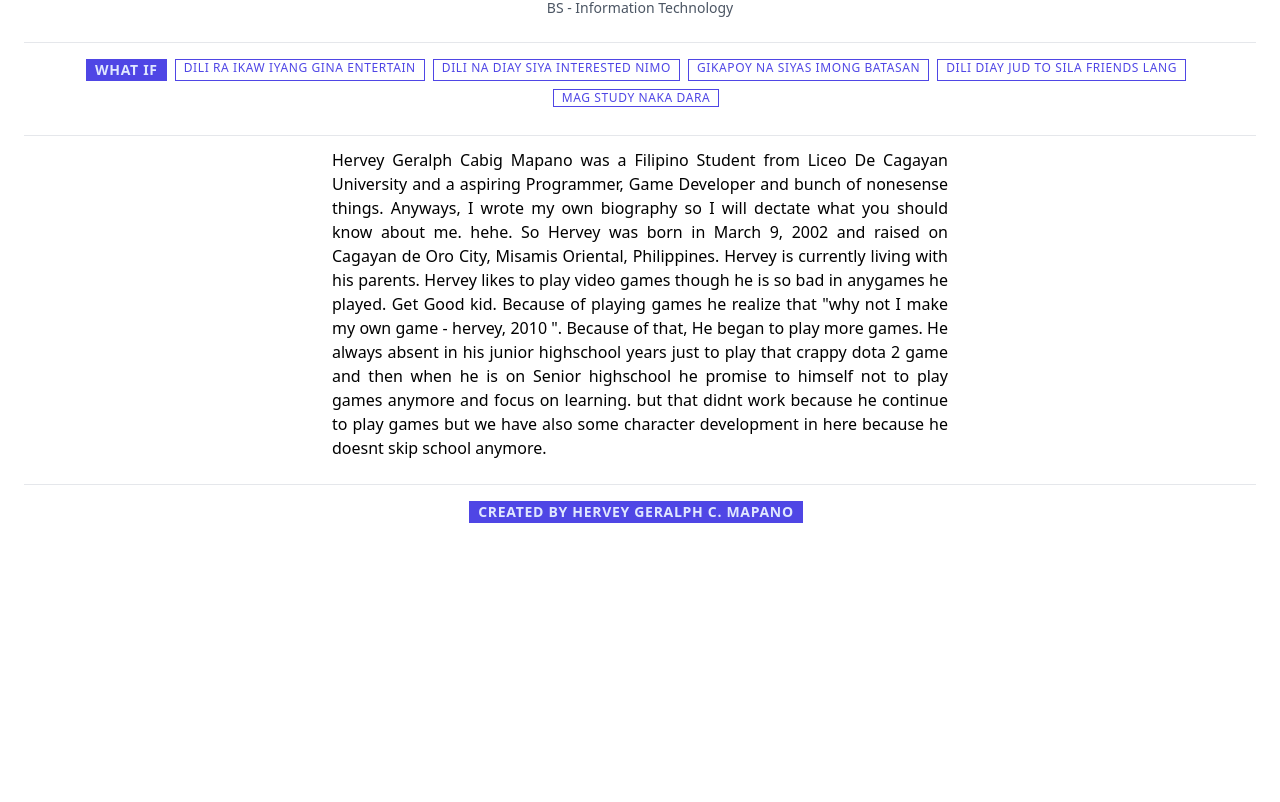
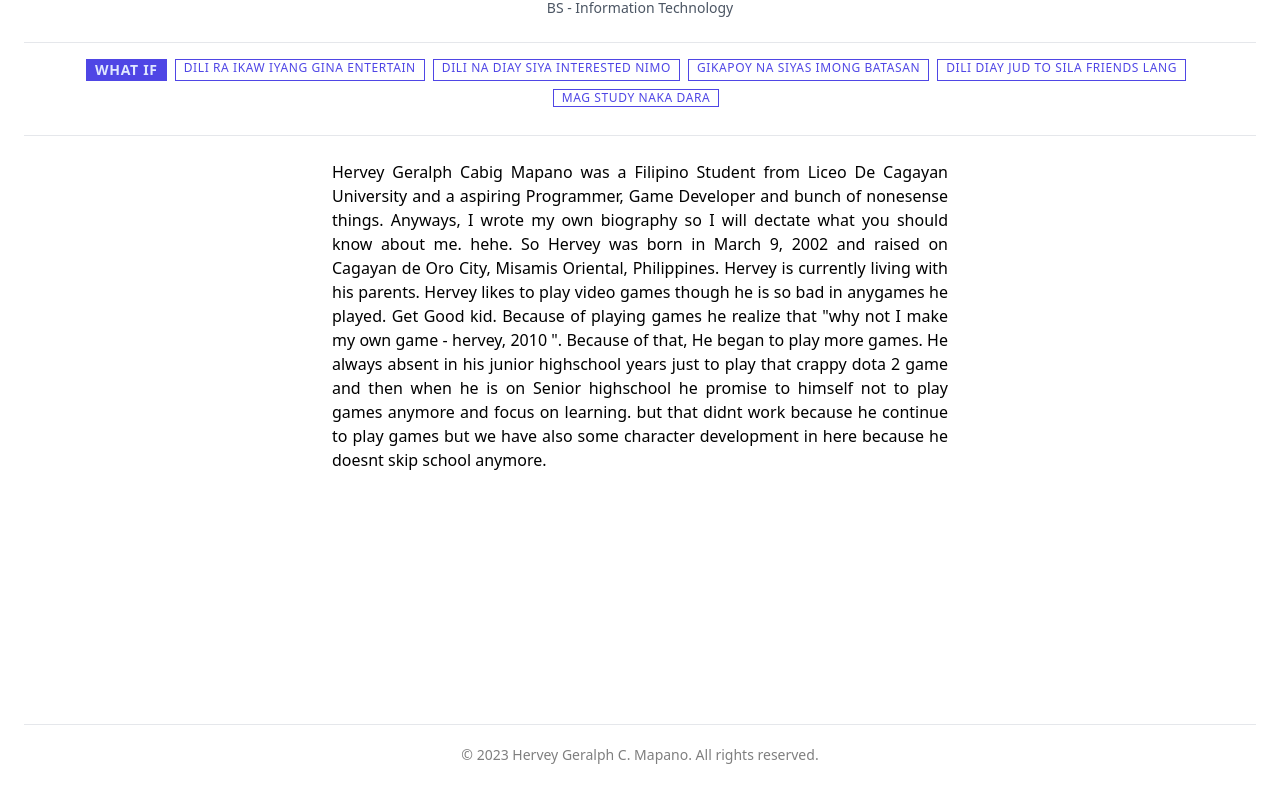
Before and after one commit to herveyyy/Booking-App, a React (Vite) app: page /about in a window 1280 px wide. Shown: the part 310-1112 px from the top of the page. Built offline with nearby package versions, Linux system fonts and the light colour scheme.

Commit message:
footer added

```diff
--- a/src/components/HomeComp.jsx
+++ b/src/components/HomeComp.jsx
@@ -28,7 +28,7 @@ function HomeComp() {
             </div>
           </nav>
         </header>
-        <div className="container relative z-10 flex items-center w-4/5 py-16 mx-auto my-24 border-2  backdrop-blur rounded-lg md:my-32">
+        <div className="container relative z-10 flex items-center w-4/5 py-16 mx-auto my-24 border-2 border-gray-900  backdrop-blur rounded-lg md:my-32">
           <div className="relative z-10 flex flex-col items-center justify-between w-full">
             <p className="flex flex-col items-center text-6xl font-extrabold text-center text-white md:text-8xl uppercase">
               Book Booker
@@ -39,7 +39,7 @@ function HomeComp() {
             <div className="pt-10">
             <button
             onClick={handleOpenModal}
-        className="font-bold bg-transparent border-2 text-white py-4 px-10 rounded hover:text-black hover:bg-white hover:border-black focus:outline-none focus:ring-2 focus:ring-blue-600 focus:ring-opacity-10">
+        className="font-bold bg-transparent border-2 text-white py-4 px-10 rounded hover:border-gray-900 hover:border-1 hover:bg-gray-900 focus:outline-none focus:ring-2 focus:ring-blue-600 focus:ring-opacity-10">
               Book
             </button>
 
--- a/src/components/Navbar.jsx
+++ b/src/components/Navbar.jsx
@@ -30,7 +30,7 @@ function Button({text, bg, padding}) {
 
 function Navbar() {
   return (
-    <div className=" z-40 fixed left-0 right-0 top-0 h-16 shadow-md border-b-2 border-gray-100 bg-gray-900">
+    <div className=" z-40 fixed left-0 right-0 top-0 h-16 shadow-md  border-gray-100 bg-gray-900">
       <nav className="flex items-center container mx-auto h-full justify-between">
         <h1 className="font-semibold uppercase text-lg text-gray-200">
           📖 Bookers
--- a/src/components/Profile.jsx
+++ b/src/components/Profile.jsx
@@ -3,7 +3,7 @@ import React from "react";
 
 function Profile() {
     return (
-    <div className="pb-80">
+    <div className="pb-52">
       <div className="relative h-40">
         <img className="absolute h-full w-full object-cover" src="https://res.cloudinary.com/practicaldev/image/fetch/s--a0VqOvf_--/c_imagga_scale,f_auto,fl_progressive,h_420,q_auto,w_1000/https://dev-to-uploads.s3.amazonaws.com/uploads/articles/4a6t7pmm323uaz9rv1rf.png"/>
       </div>
@@ -41,13 +41,11 @@ function Profile() {
 
       </div>
       <div className="mt-6 pt-3 flex flex-wrap mx-6 border-t justify-center">
-      <p className="w-1/2 text-justify font-normal"> Hervey Geralph Cabig Mapano was a Filipino Student from Liceo De Cagayan University and a aspiring Programmer, Game Developer and bunch of nonesense things. Anyways, I wrote my own biography so I will dectate what you should know about me. hehe. So Hervey was born in March 9, 2002 and raised on Cagayan de Oro City, Misamis Oriental, Philippines. Hervey is currently living with his parents. Hervey likes to play video games though he is so bad in anygames he played. Get Good kid. Because of playing games he realize that "why not I make my own game - hervey, 2010 ". Because of that, He began to play more games. He always absent in his junior highschool years just to play that crappy dota 2 game and then when he is on Senior highschool he promise to himself not to play games anymore and focus on learning. but that didnt work because he continue to play games but we have also some character development in here because he doesnt skip school anymore.</p>
+      <p className="
+      pt-3 w-1/2 text-justify font-normal"> Hervey Geralph Cabig Mapano was a Filipino Student from Liceo De Cagayan University and a aspiring Programmer, Game Developer and bunch of nonesense things. Anyways, I wrote my own biography so I will dectate what you should know about me. hehe. So Hervey was born in March 9, 2002 and raised on Cagayan de Oro City, Misamis Oriental, Philippines. Hervey is currently living with his parents. Hervey likes to play video games though he is so bad in anygames he played. Get Good kid. Because of playing games he realize that "why not I make my own game - hervey, 2010 ". Because of that, He began to play more games. He always absent in his junior highschool years just to play that crappy dota 2 game and then when he is on Senior highschool he promise to himself not to play games anymore and focus on learning. but that didnt work because he continue to play games but we have also some character development in here because he doesnt skip school anymore.</p>
       </div>
-      <div className="mt-6 pt-3 flex flex-wrap mx-6 border-t justify-center">
-      <div className=" text-sm font-bold mr-2 my-1 uppercase tracking-wider border px-2 text-indigo-600 border-indigo-600 bg-indigo-600 text-indigo-100 cursor-default">
-          Created by Hervey Geralph C. Mapano
-        </div>
-        </div>
+
+
       </div>
 
     );
--- a/src/pages/About.jsx
+++ b/src/pages/About.jsx
@@ -4,6 +4,15 @@ function About() {
   return (
     <div>
       <Profile />
+      <div className="py-5 text-center">
+      <div className="mt-6 pt-3 flex flex-wrap mx-6 border-t justify-center">
+      <p className="text-sm mt-2 opacity-50">
+                &copy; {new Date().getFullYear()} Hervey Geralph C. Mapano.
+                 All rights reserved.
+            </p>
+        </div>
+
+        </div>
     </div>
   )
 }
--- a/src/pages/Home.jsx
+++ b/src/pages/Home.jsx
@@ -6,6 +6,7 @@ function Home() {
   return (
     <div>
       <HomeComp />
+
     </div>
   )
 }
```
